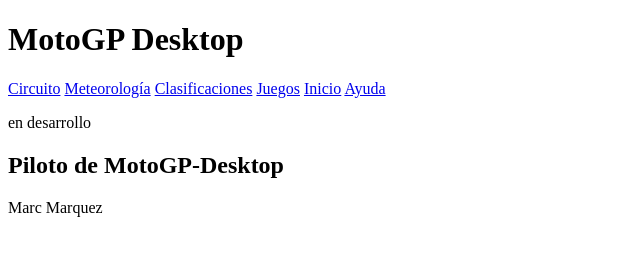
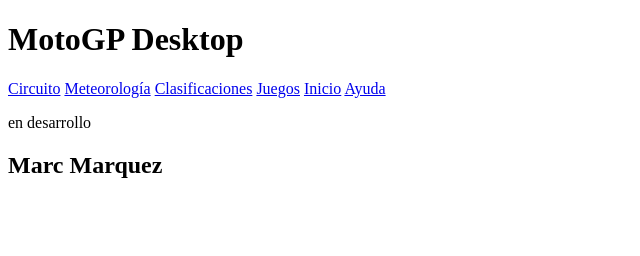
Before and after one commit to adriMB200/MotoGP-Desktop, a plain HTML site: page piloto.html in a window 1280 px wide. Shown: the whole page, without its empty margins (0-640 px from the left). Drawn offline with Linux system fonts and the light colour scheme.

Commit message:
Ejercicio 7

```diff
--- a/piloto.html
+++ b/piloto.html
@@ -29,8 +29,8 @@
     </nav>
 
     <p>en desarrollo</p>
-    <h2>Piloto de MotoGP-Desktop</h2>
-    <p> Marc Marquez </p>
+    <h2>Marc Marquez</h2>
+
 
 </body>
 </html>
```
